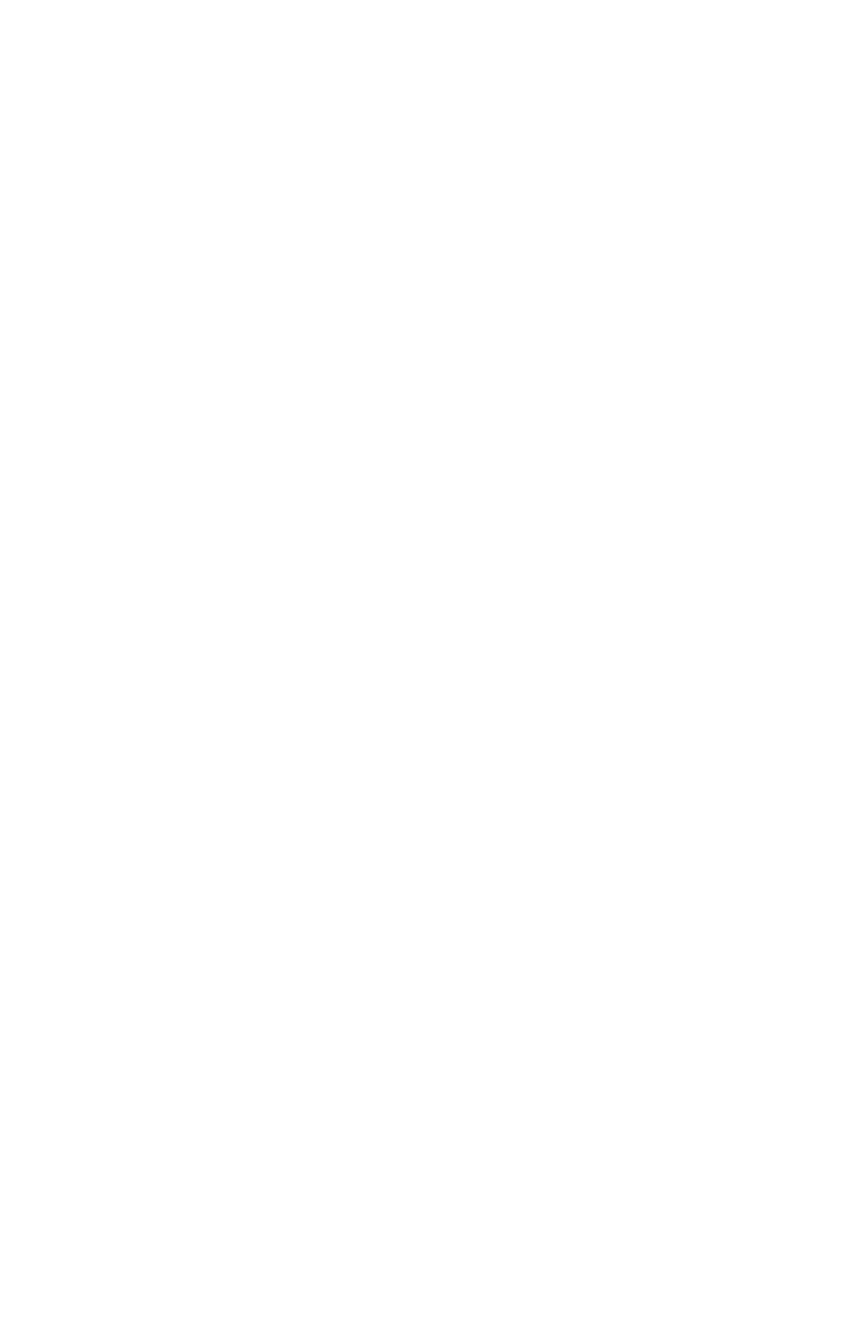
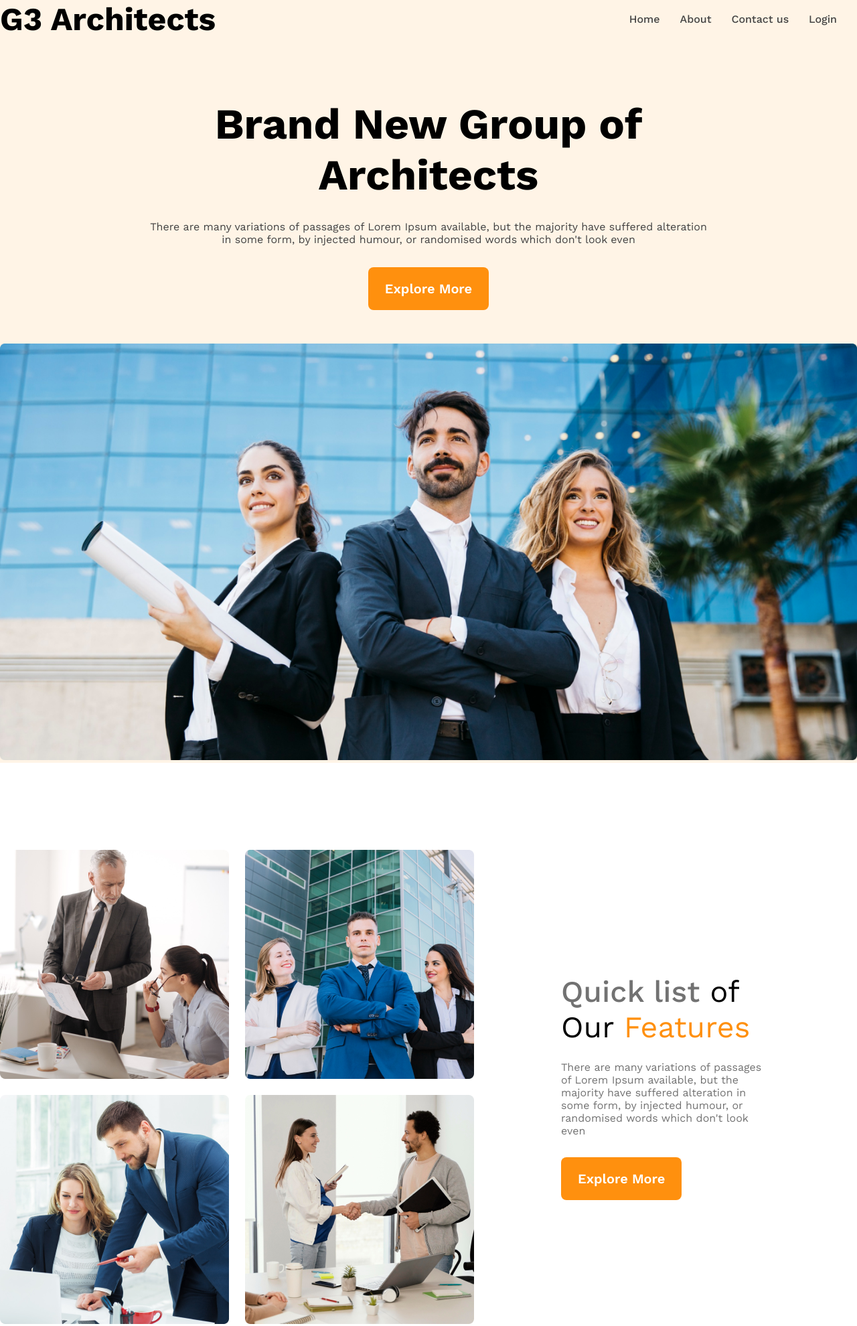
Before and after one commit to redoy-kumar/g3-architects-responsive-website, a plain HTML site: page index.html in a window 1280 px wide. Shown: the top 1980 px of the page at 67% size. Before the commit the page ends 800 px from the top, so only its background shows below. Drawn offline with nearby package versions, Linux system fonts and the light colour scheme.

Commit message:
made team responsive and fact structure

```diff
--- a/index.html
+++ b/index.html
@@ -7,6 +7,91 @@
     <link rel="stylesheet" href="style.css">
 </head>
 <body>
+    <header class="bg-light">
+        <nav class="navbar display-flex">
+            <h3 class="brand">G3 Architects</h3>
+            <ul class="nav-links display-flex">
+                <li class="nav-item"><a href="" class="nav-link text-gray">Home</a></li>
+                <li class="nav-item"><a href="" class="nav-link text-gray">About</a></li>
+                <li class="nav-item"><a href="" class="nav-link text-gray">Contact us</a></li>
+                <li class="nav-item"><a href="" class="nav-link text-gray">Login</a></li>
+            </ul>
+        </nav>
 
+        <div class="banner">
+           <div class="banner-content">
+            <h1 class="banner-title">Brand New Group of Architects<h1>
+                <p class="banner-description text-gray">
+                    There are many variations of passages of Lorem Ipsum available, but the majority have suffered alteration in some form, by injected humour, or randomised words which don't look even
+                </p>
+                <button class="btn-primary">Explore More</button>
+           </div>
+            <img class="banner-image" src="images/banner.png" alt="">
+        </div>
+    </header>
+
+    <main>
+
+        <!-- Team Section -->
+        <section class="teams display-flex">
+            <div class="team-img-container">
+                <img src="images/team1.png" alt="">
+                <img src="images/team2.png" alt="">
+                <img src="images/team3.png" alt="">
+                <img src="images/team4.png" alt="">
+            </div>
+
+            <div class="our-features">
+                <h3 class="section-title">
+                    <span id="quick-list" class="text-light-gray">Quick list</span><span> of Our </span><span class="text-primary">Features</span>
+                </h3>
+                <p class="feature-description text-light-gray">
+                    There are many variations of passages of Lorem Ipsum available, but the majority have suffered alteration in some form, by injected humour, or randomised words which don't look even
+                </p>
+                <button class="btn-primary">Explore More</button>
+            </div>
+        </section>
+
+        <!-- Features will enjoy -->
+        <section>
+            <h3 class="section-title">Some Facts</h3>
+            <p class="text-light-gray">
+                There are many variations of passages of Lorem Ipsum available, but the majority have suffered alteration in some form, by injected humour, or randomised words which don't look even.
+            </p>
+
+            <div class="facts-container">
+                <!-- .fact*4>img.fact-icon+h4.fact-number+h5.fact-name -->
+                <div class="fact">
+                    <img src="" alt="" class="fact-icon">
+                    <h4 class="fact-number"></h4>
+                    <h5 class="fact-name"></h5>
+                </div>
+                <div class="fact">
+                    <img src="" alt="" class="fact-icon">
+                    <h4 class="fact-number"></h4>
+                    <h5 class="fact-name"></h5>
+                </div>
+                <div class="fact">
+                    <img src="" alt="" class="fact-icon">
+                    <h4 class="fact-number"></h4>
+                    <h5 class="fact-name"></h5>
+                </div>
+                <div class="fact">
+                    <img src="" alt="" class="fact-icon">
+                    <h4 class="fact-number"></h4>
+                    <h5 class="fact-name"></h5>
+                </div>
+            </div>
+        </section>
+
+        <!-- Some facts  -->
+         <section class="some-facts">
+
+         </section>
+    </main>
+
+    <footer>
+
+    </footer>
 </body>
 </html>
--- a/style.css
+++ b/style.css
@@ -0,0 +1,158 @@
+@import url('https://fonts.googleapis.com/css2?family=Work+Sans:ital,wght@0,100..900;1,100..900&display=swap');
+
+* {
+    font-family: "Work Sans", sans-serif;
+    font-optical-sizing: auto;
+    font-weight: 400;
+    font-style: normal;
+    padding: 0;
+    margin: 0;
+}
+
+/* shared styles */
+.display-flex{
+    display: flex;
+}
+
+.text-primary{
+    color: #FF900E;
+}
+
+/* dark 02 */
+.text-gray{
+    color: #424242;
+}
+
+/* dark 03 */
+.text-light-gray{
+    color: #727272;
+}
+
+.bg-light{
+    background-color: rgba(255, 144, 14, 0.1);
+}
+
+.btn-primary{
+    background-color: #FF900E;
+    color: white;
+    padding: 20px 25px;
+    font-size: 1.25rem;
+    font-weight: 600;
+    border-radius: 8px;
+    border: none;
+}
+
+main{
+    max-width: 1440px;
+    margin: 0 auto;
+}
+
+main > section{
+    margin-top: 130px;
+}
+
+.section-title{
+    font-size: 2.8rem;
+    font-weight: 700;
+}
+
+/* header related styles */
+.navbar{
+    justify-content: space-between;
+    align-items: center;
+}
+
+.brand{
+    font-weight: 700;
+    font-size: 3rem;
+}
+
+.nav-item{
+    list-style: none;
+    margin-right: 30px;
+}
+
+.nav-link{
+    text-decoration: none;
+    font-weight: 500;
+}
+
+.navbar, .banner{
+    max-width: 1440px;
+    margin: 0 auto;
+}
+
+/* banner related style */
+
+.banner-content{
+    max-width: 850px;
+    margin: 0 auto;
+    text-align: center;
+    margin-bottom: 50px;
+}
+
+.banner-title{
+    margin-top: 90px;
+    font-weight: 700;
+    font-size: 4rem;
+}
+
+.banner-description{
+    margin-top: 30px;
+    font-size: 16px;
+    font-weight: 400;
+    margin-bottom: 32px;
+}
+
+.banner-image{
+    width: 100%;
+}
+
+/* Teams and feature related styles*/
+.teams{
+ align-items: center;
+ margin-bottom: 130px;
+}
+
+.team-img-container{
+    display: grid;
+    grid-template-columns: repeat(2, 1fr);
+    gap: 24px;
+}
+
+.our-features{
+    margin: 130px;
+    max-width: 530px;
+}
+
+#quick-list{
+    font-weight: 500;
+}
+
+.feature-description{
+    margin-top: 24px;
+    margin-bottom: 30px;
+}
+
+/* responsive media query for phone */
+@media screen and (max-width: 576px){
+    .navbar, .nav-link, .teams{
+        flex-direction: column;
+    }
+
+    .team-img-container{
+        grid-template-columns: repeat(1,1fr);
+    }
+
+}
+
+/* medium size device */
+@media screen and (min-width:576.1px) and (max-width: 992px) {
+    .teams{
+        flex-direction: column;
+    }
+
+    .our-features{
+        margin-left: 50px auto;
+    }
+}
```
